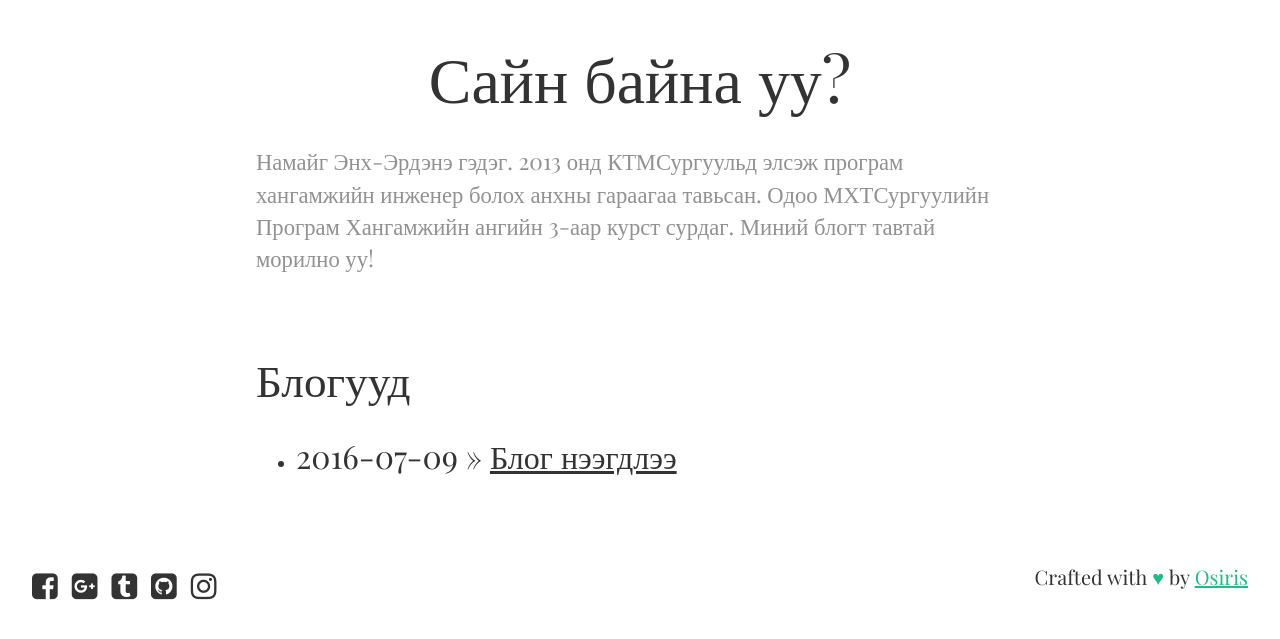
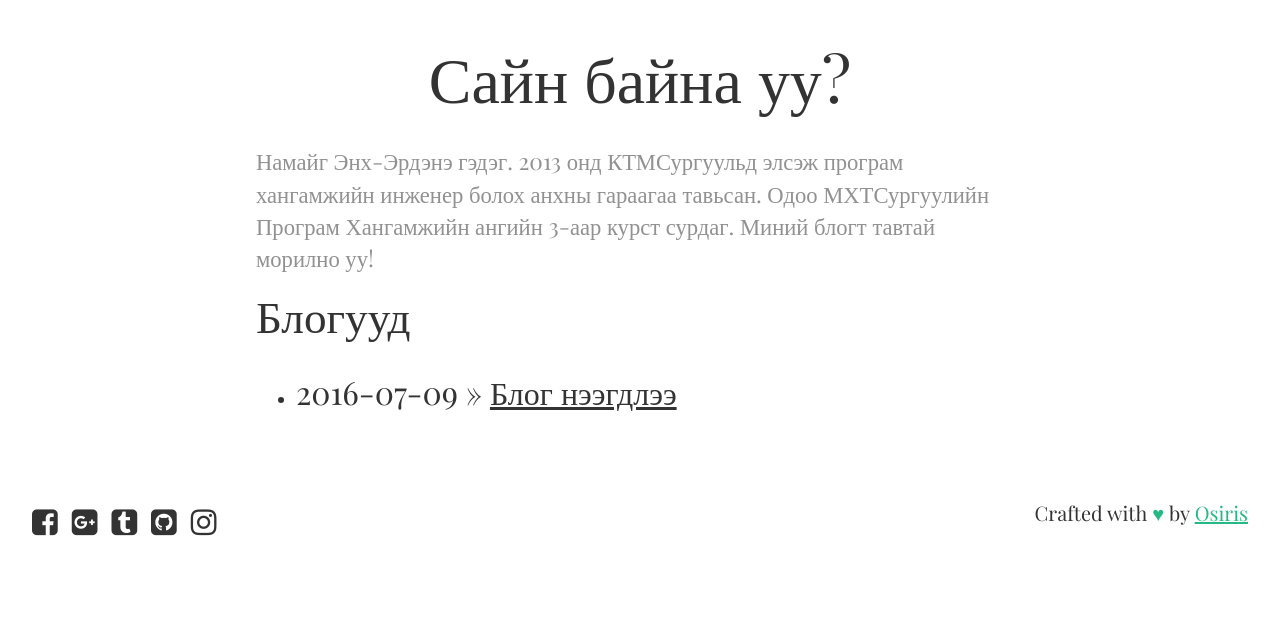
Before and after one commit to Ds3c-ctf-team/enkhee-Osiris.github.io-old, a Jekyll site: the page built from index.html, in a window 1280 px wide. Shown: the top 639 px of the page. Built offline with Jekyll 4.4.1, drawn with Linux system fonts in a browser that asks for light colours; nearby versions of some CDN libraries; some web fonts are replaced.

Commit message:
Update layout

```diff
--- a/_layouts/default.html
+++ b/_layouts/default.html
@@ -24,8 +24,6 @@
 			</h4>
     		</div>
     	</div>
-    </div>
-    <div class="py2">
     	<section class="measure" id="blogs">
     		<h2 class="h2">Блогууд</h2>
     		{{ content }}
--- a/css/main.css
+++ b/css/main.css
@@ -4,7 +4,7 @@ body {
   display: flex;
   flex-direction: column;
 }
-body div{
+body > div{
   flex: 1;
 }
 .blogs a{
```
